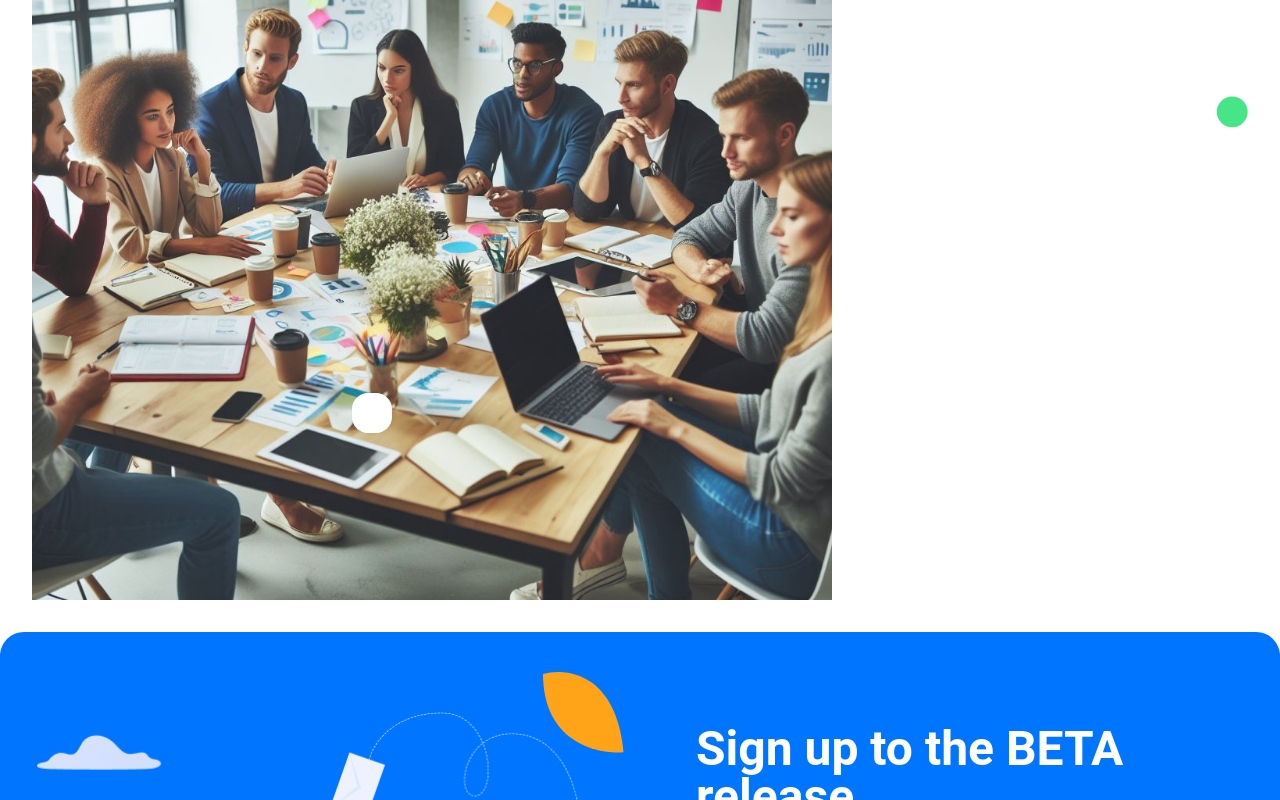
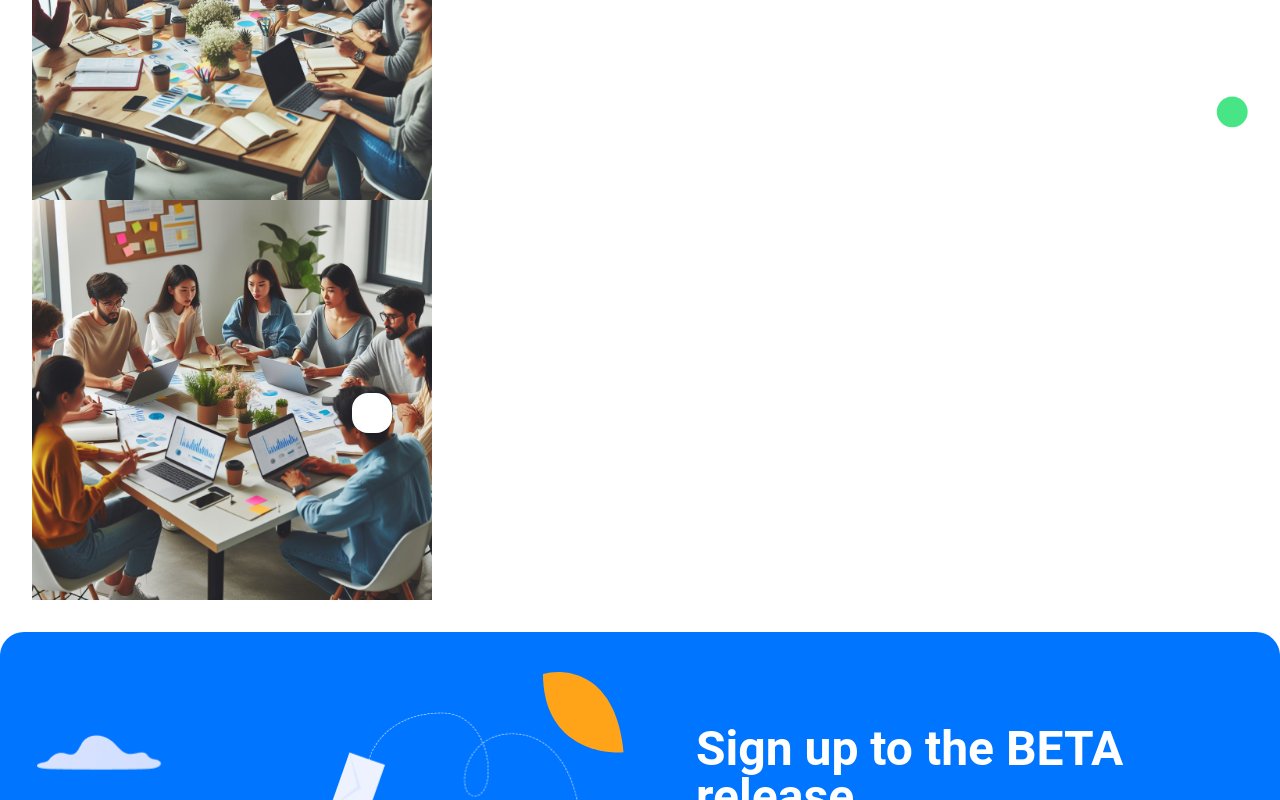
Before and after one commit to Planbow/pb-features, a Next.js app: page / in a window 1280 px wide. Shown: the part 5952-6752 px from the top of the page. Built offline with nearby package versions, Linux system fonts and the light colour scheme.

Commit message:
some message

```diff
--- a/app/components/Clientsay/index.tsx
+++ b/app/components/Clientsay/index.tsx
@@ -8,7 +8,8 @@ const Clientsay = () => {
                 <h4 className="text-lg font-normal text-black text-center mt-4">Go fast with your ideation and validation,<br /> do more with Planbow</h4>
 
                 <div className="lg:relative">
-                    <Image src={'/assets/clientsay/startup.jpeg'} alt="avatar-image" width={800} height={250} className="hidden lg:block" mx-auto/>
+                    <Image src={'/assets/clientsay/startup.jpeg'} alt="avatar-image" width={400} height={150} className="hidden lg:block" mx-auto/>
+                    <Image src={'/assets/clientsay/startup2.jpeg'} alt="avatar-image" width={400} height={150} className="hidden lg:block" mx-auto/>
                     <span className="lg:absolute lg:bottom-40 lg:left-80">
                         <div className="lg:inline-block bg-white rounded-2xl p-5 shadow-sm">
                         </div>
```
Also changed, not shown: public/assets/clientsay/startup.png (deleted), public/assets/clientsay/startup2.jpeg (added).
